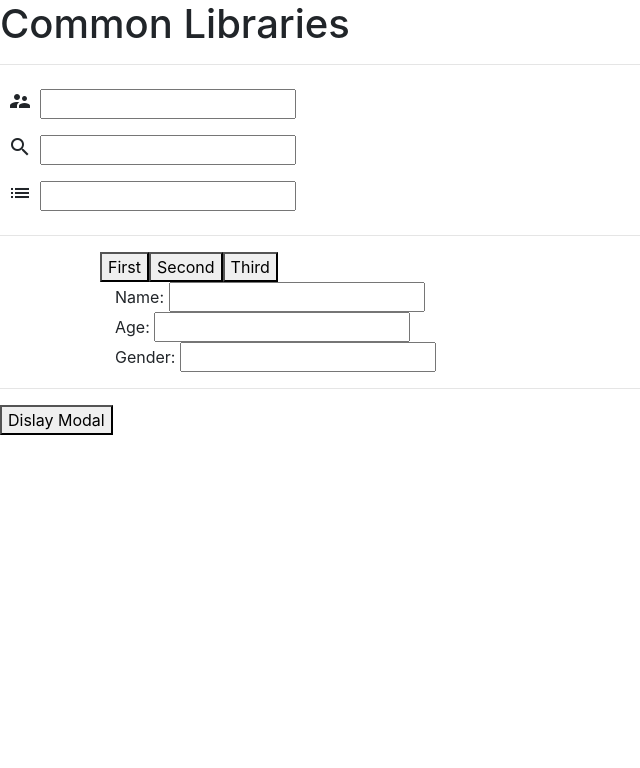
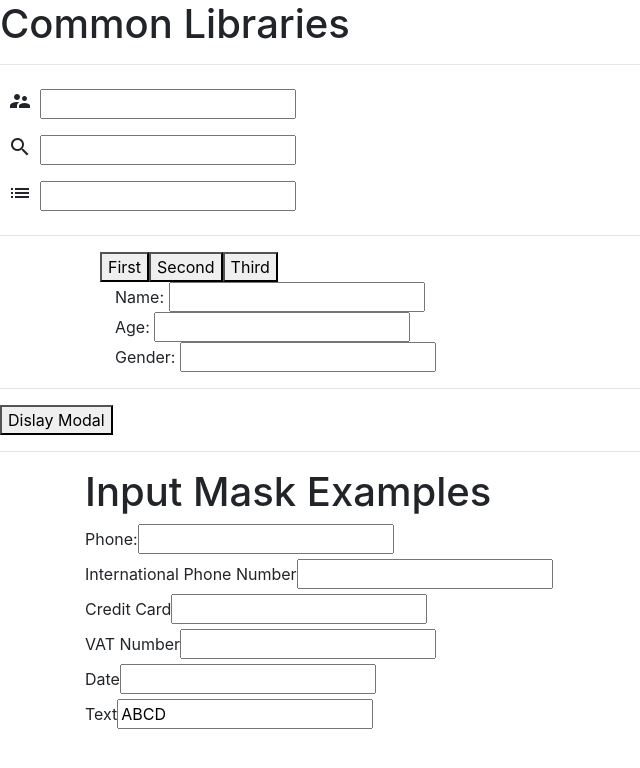
Before and after one commit to Tosin17/common, an Angular app: page / in a window 1280 px wide. Shown: the top 768 px of the page, without its empty margins (0-640 px from the left). Built offline with nearby package versions, Linux system fonts and the light colour scheme.

Commit message:
Initialize masked inputs markup

```diff
--- a/src/app/app.component.html
+++ b/src/app/app.component.html
@@ -77,3 +77,38 @@
 </ng-template>
 <!-- The below is the sugared version of the above cuz `appOpenOnClick` is a structural directive-->
 <!-- <app-modal [body]="modalTpl" *appOpenOnClick="openModal"></app-modal> -->
+
+<hr>
+
+<!-- Input Masks -->
+<div class="container">
+    <h1>
+        Input Mask Examples
+    </h1>
+
+    <div>
+        <label>Phone:</label>
+        <input au-mask="(999) 999-9999">
+    </div>
+    <div>
+        <label>International Phone Number</label>
+        <input au-mask="+99 999 99 99 99">
+    </div>
+    <div>
+        <label>Credit Card</label>
+        <input au-mask="9999 9999 9999 9999">
+    </div>
+    <div>
+        <label>VAT Number</label>
+        <input au-mask="AA-9999 9999 9999 9999">
+    </div>
+    <div>
+        <label>Date</label>
+        <input au-mask="39/19/9999">
+    </div>
+    <div>
+        <label>Text</label>
+        <input value="ABCD">
+    </div>
+
+</div>
--- /dev/null
+++ b/src/app/lib/masked-input/masked-input.component.html
@@ -0,0 +1 @@
+<p>masked-input works!</p>
```
Also changed, not shown: src/app/lib/masked-input/masked-input.component.ts (added, +15 -0 lines), src/app/lib/masked-input/masked-input.component.scss (added), src/app/lib/masked-input/masked-input.module.ts (added), 1 other file (tests, documents, lock files or other folders).
